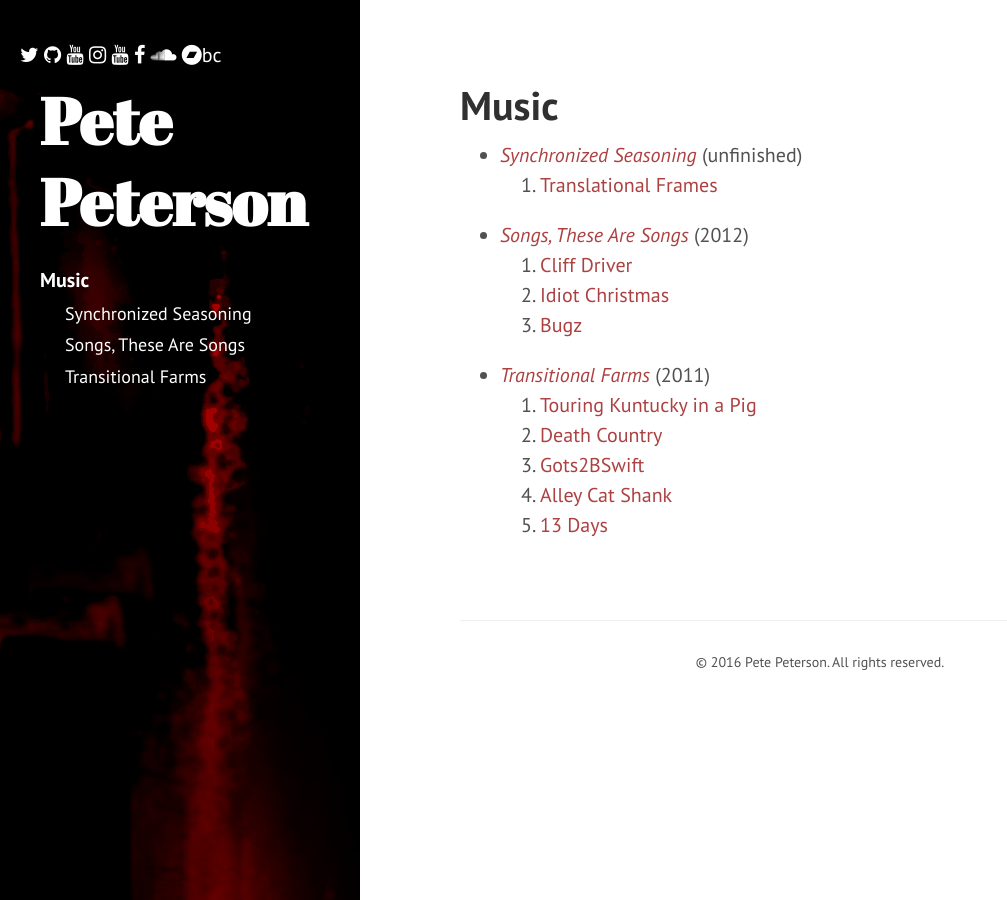
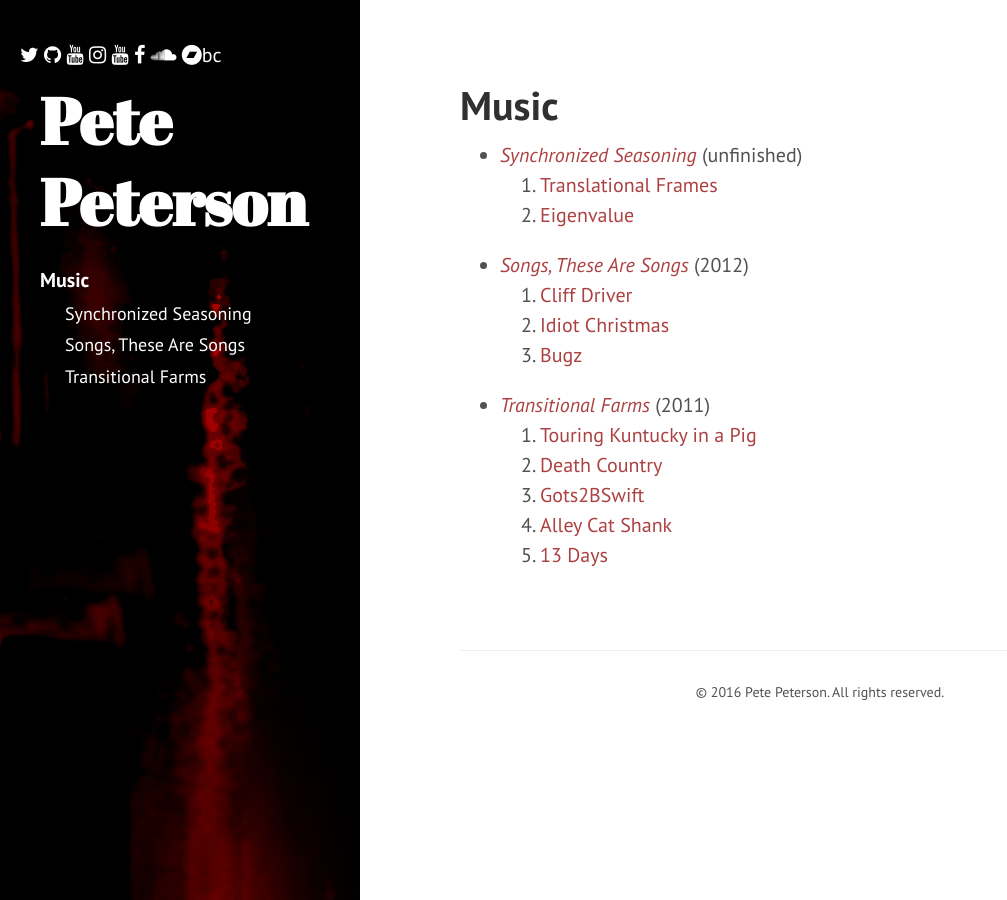
Before and after one commit to petepm/petepm.github.io, a Jekyll site: the page built from music/index.md, in a window 1280 px wide. Shown: the whole page, without its empty margins (0-1007 px from the left). Built offline with Jekyll 4.4.1, drawn with Linux system fonts in a browser that asks for light colours; nearby versions of some CDN libraries.

Commit message:
Add EV link on music page

```diff
--- a/music/index.md
+++ b/music/index.md
@@ -8,6 +8,7 @@ title: Music
 
 * _[Synchronized Seasoning](synchronized-seasoning)_ (unfinished)
   1. [Translational Frames](synchronized-seasoning/translational-frames)
+  2. [Eigenvalue](synchronized-seasoning/eigenvalue)
 * _[Songs, These Are Songs](songs-these-are-songs)_ (2012)
   1. [Cliff Driver](songs-these-are-songs/cliff-driver/)
   2. [Idiot Christmas](songs-these-are-songs/idiot-christmas)
```
